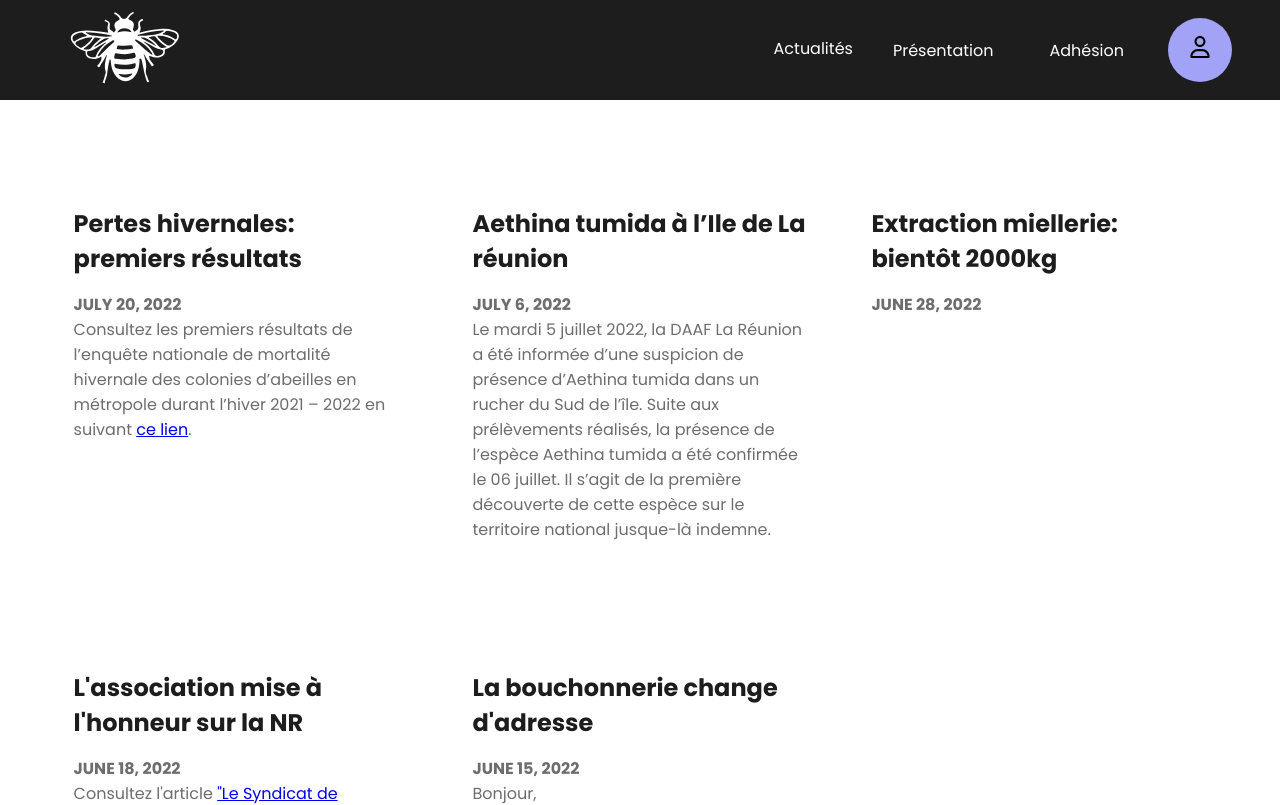
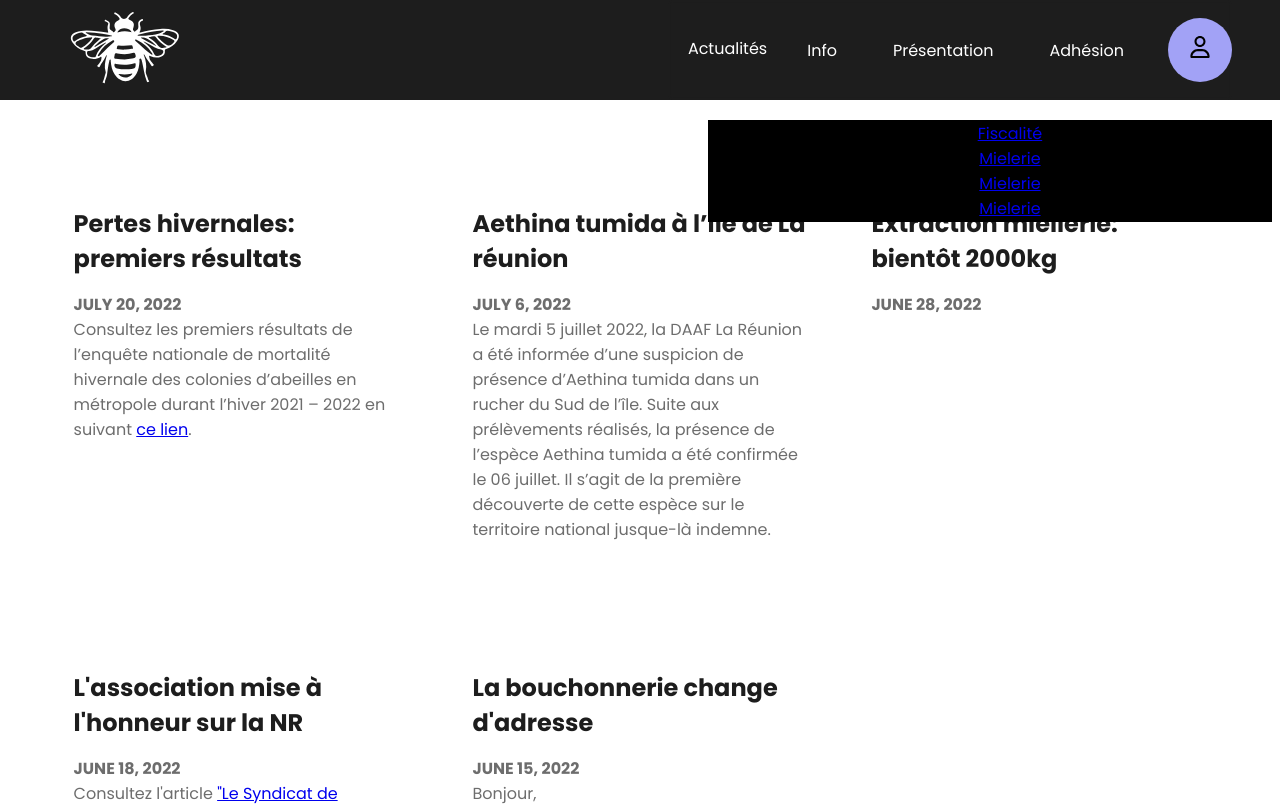
Before and after one commit to Barto1212/sat37, a Next.js app: page / in a window 1280 px wide. Shown: the top 805 px of the page. Built offline with nearby package versions, Linux system fonts and the light colour scheme.

Commit message:
en cours voir site rouelement a bill

```diff
--- a/components/layout/navigation/header.jsx
+++ b/components/layout/navigation/header.jsx
@@ -9,13 +9,15 @@ import { useState, useEffect } from 'react';
 
 const itemsList = [
   { name: "Actualités", link: "/" },
+  { name: "Info", link: [
+    { name: "Fiscalité", link: "info/fiscalite" },
+    { name: "Mielerie", link: "info/mielerie" },
+    { name: "Mielerie", link: "info/mielerie" },
+    { name: "Mielerie", link: "info/mielerie" }
+  ]
+  },
   { name: "Présentation", link: "/presentation" },
   { name: "Adhésion", link: "/adhesion" },
-  // { name: "Info", link: [
-  //   { name: "Fiscalité", link: "info/fiscalite" },
-  //   { name: "Mielerie", link: "info/mielerie" }
-  // ]
-  // },
   // {name: "Fiscalité", link: "/fiscalite"},
   // {name: "Rucher école", link: "/rucherecole"},
   // {name: "Mielerie", link: "/mielerie"},
@@ -23,6 +25,26 @@ const itemsList = [
 
 const Item = ({ item, menuToggleHandler }) => {
   const router = useRouter()
+  if (typeof item.link === "object") {
+    return (
+      <li className={router.asPath === item.link ? styles.activePage : styles.item}>
+        <a className={styles.item__link} onClick={menuToggleHandler}>{item.name}</a>
+        <ul className={styles.subList}>
+          {item.link.map(item => {
+            return (
+              <li key={item.name}>
+                <Link href={item.link}>
+                  <a onClick={menuToggleHandler}>{item.name}</a>
+                </Link>
+              </li>
+            )
+            }
+          )}
+        </ul>
+        <div></div>
+      </li>
+    )
+  }
   return (
     <li className={router.asPath === item.link ? styles.activePage : styles.item}>
       <Link href={item.link}>
--- a/components/layout/navigation/header.module.scss
+++ b/components/layout/navigation/header.module.scss
@@ -11,7 +11,7 @@
     transition: 0.3s ease all;
 
     &__content {
-        overflow: hidden;
+        // overflow: hidden;
         color: $light;
         margin: 0 auto;
         max-width: 1920px;
@@ -118,6 +118,23 @@
                             background: linear-gradient(rgba($light, 0.1), rgba($light, 0.2));
                         }
                     }
+                    .subList {
+                        position: absolute;
+                        overflow: visible;
+                        width: 100%;
+                        top: 120px;
+                        left: 40px;
+                        background-color: black;
+                        z-index: 1000;
+                        color: blue;
+                        border: 1px solid black;
+                        li {
+                            background-color: black;
+                        display: block;
+                        color: blue;
+                            width: 100%;
+                        }
+                    }
                 }
             }
             &.isMenu {
```
